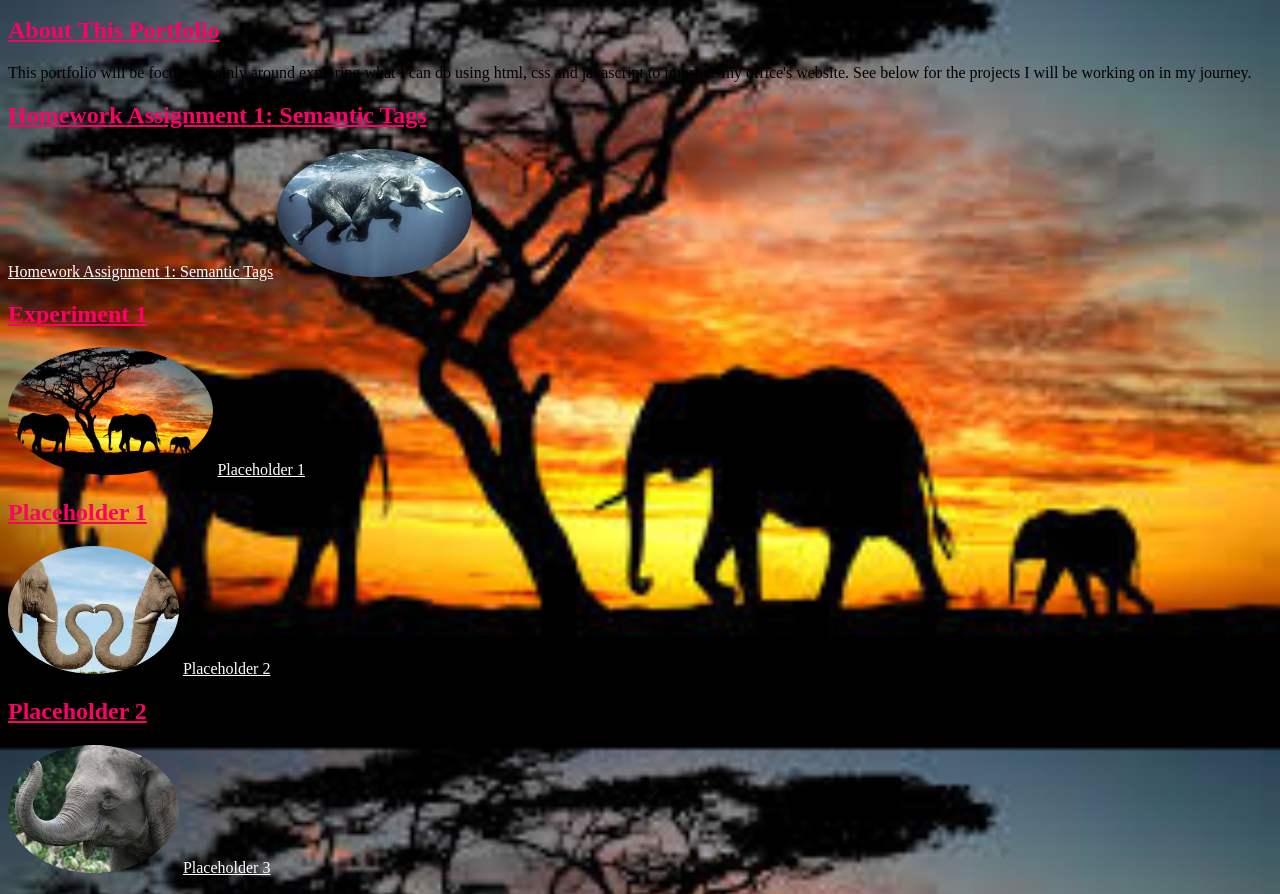
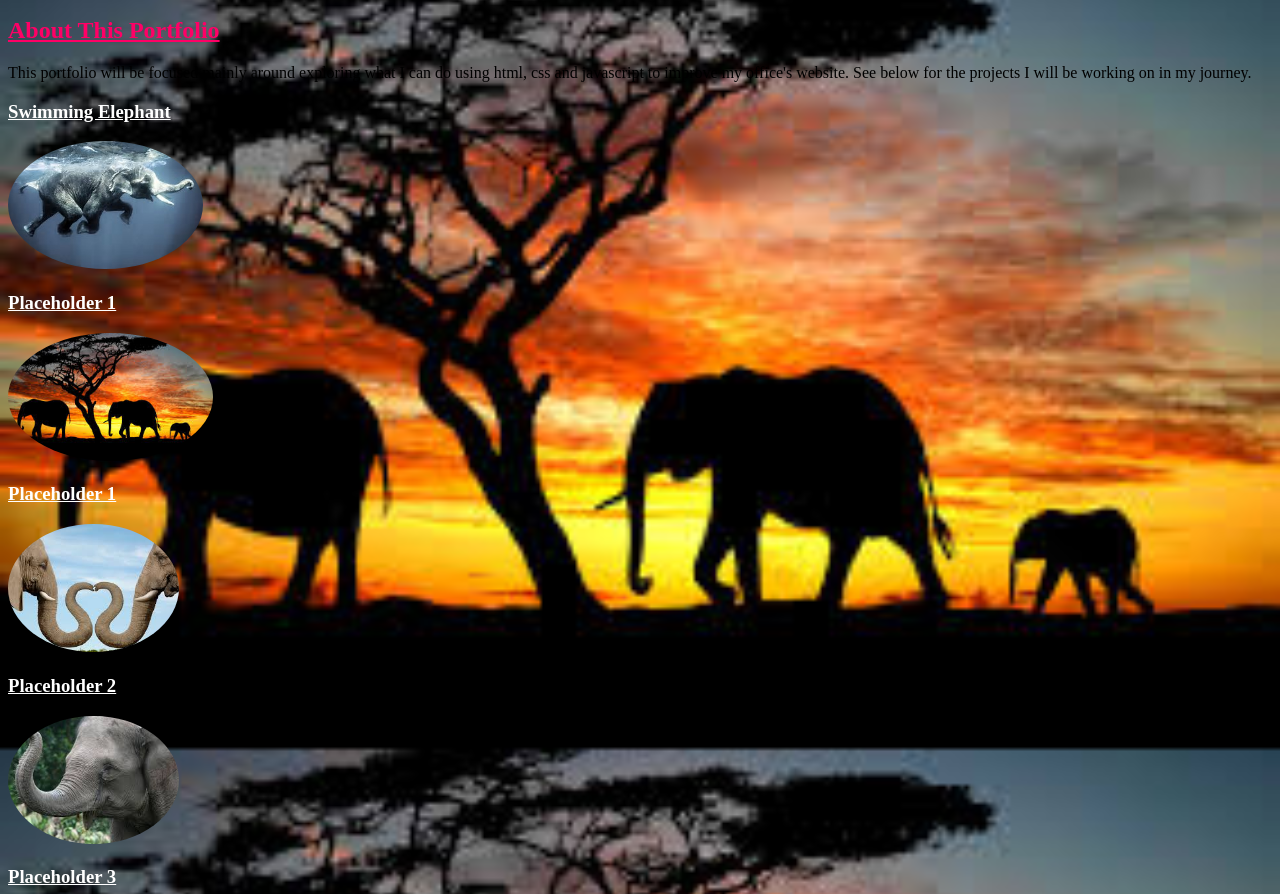
Before and after one commit to satsobek/portfolio, a plain HTML site: page index.html in a window 1280 px wide. Shown: the part 51-945 px from the top of the page. Drawn offline with Linux system fonts and the light colour scheme.

Commit message:
correcitons for visual reasons in browser

```diff
--- a/index.html
+++ b/index.html
@@ -14,30 +14,21 @@
     </div>
       <aside>
       <h2>About This Portfolio</h2>
-      <p> This portfolio will be focused mainly around exploring what I can do
+      <p class="portfolio-intro"> This portfolio will be focused mainly around exploring what I can do
       using html, css and javascript to improve my office's website. See below
       for the projects I will be working on in my journey.</p>
       </aside>
         <article>
-          <h2>Homework Assignment 1: Semantic Tags</h2>
-            <a href="https://github.com/satsobek/semantic_tags/blob/master/index.html">Homework Assignment 1: Semantic Tags</a>
+          <h3><a href="https://github.com/satsobek/semantic_tags/blob/master/index.html">Swimming Elephant</a></h3>
             <img src="images/elephant-swimming.jpg" alt="Swimming Elephant" style="width:128xp;height:128px">
-            <br>
-          <h2>Experiment 1</h2>
+          <h3><a href="https://thisisfake.html">Placeholder 1</a></h3>
             <img src="images/sunset.jpg" alt="HoverBoard" style="width:128xp;height:128px">
-            <a href="https://thisisfake.html">Placeholder 1</a>
-            <br>
-          <h2>Placeholder 1</h2>
+          <h3><a href="https://uwnetid.sharepoint.com/sites/OAWRSS/electroniciacuc/Lists/HoverBoard%20Issue%20Log/AllItems.aspx">Placeholder 1</a></h3>
             <img src="images/love.jpg" alt="Elephant Love" style="width:128xp;height:128px">
-            <a href="https://uwnetid.sharepoint.com/sites/OAWRSS/electroniciacuc/Lists/HoverBoard%20Issue%20Log/AllItems.aspx">Placeholder 2</a>
-            <br>
-          <h2>Placeholder 2</h2>
+          <h3><a href="https://uwnetid.sharepoint.com/sites/OAWRSS">Placeholder 2</a></h3>
             <img src="images/happy.jpg" alt="Happy Elephant" style="width:128xp;height:128px">
-            <a href="https://uwnetid.sharepoint.com/sites/OAWRSS">Placeholder 3</a>
-            <br>
-          <h2>Placholder 3</h2>
+          <h3><a href="https://hoverboard.washington.edu/">Placeholder 3</a></h3>
             <img src="images/babies.jpg" alt="Elephant Family" style="width:128xp;height:128px">
-            <a href="https://hoverboard.washington.edu/">Placeholder 4</a>
         </article>
         <footer>
             <p>Disclaimer: This site was created for a class project and does not be used as a source of information</p>
```
